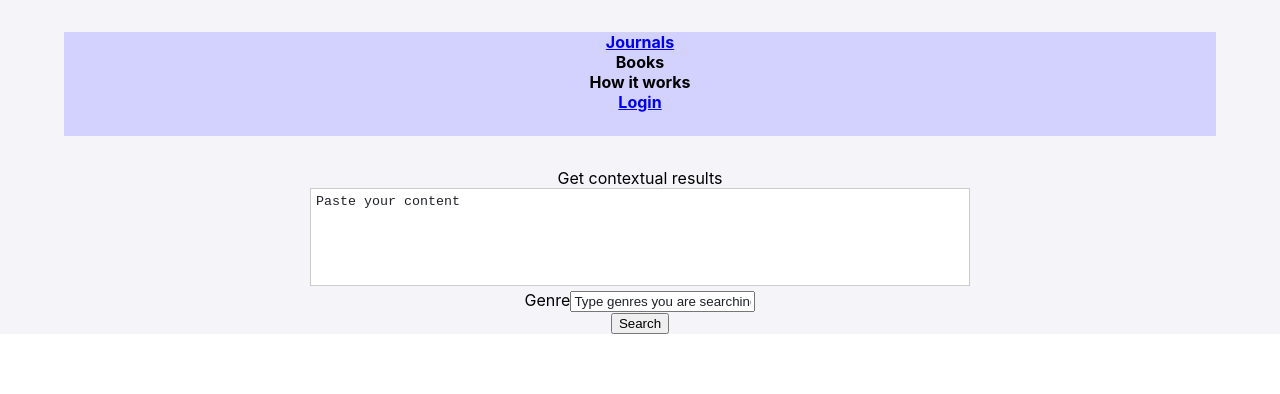
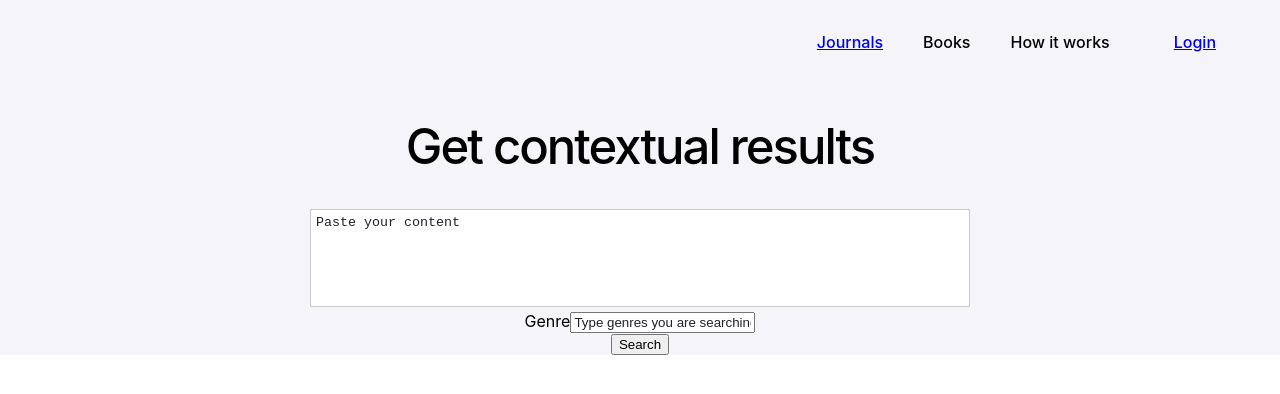
Before and after one commit to donjoshi/v-lib, a React (Create React App) app: page / in a window 1280 px wide. Shown: the top 394 px of the page. Built offline with nearby package versions, Linux system fonts and the light colour scheme.

Commit message:
User Navbar styles Updated

```diff
--- a/src/components/navbar-main/index.jsx
+++ b/src/components/navbar-main/index.jsx
@@ -8,8 +8,8 @@ export default function NavbarMain()
 {
 
     return <div className="navbar-main">
-
-        <div className="container5">
+        <div className="logo"></div>
+        <div className="nav-items">
             <div className="one">
                 <NavLink to ={'/journals'}>
                     Journals
@@ -17,14 +17,14 @@ export default function NavbarMain()
             </div>
 
             <div className="two">
-                Books
+                <span>Books</span>
             </div>
 
             <div className="three">
-                How it works
+                <span>How it works</span>
             </div>
 
-            <div className="four">
+            <div className="login">
                 <NavLink to={'/admin'}>Login</NavLink>
             </div>
         </div>
--- a/src/components/navbar-main/styles.css
+++ b/src/components/navbar-main/styles.css
@@ -1,6 +1,17 @@
 .navbar-main {
-    width: 100vw;
-    height: 103.78px;
-    font-weight: bold;
-    background: #D3D2FF;
+    display: flex;
+    flex-direction: row;
+    justify-content: space-between;
+    padding: 32px 5vw;
 }
+.nav-items{
+    display: flex;
+    flex-direction: row;
+    gap: 40px;
+    text-decoration: none;
+    font-size: 16px;
+    font-weight: 500;
+}
+.login{
+    margin-left: 24px;
+}
--- a/src/pages/user-search/index.jsx
+++ b/src/pages/user-search/index.jsx
@@ -75,12 +75,12 @@ export default function UserSearch() {
     return (
 
         <div className="main-container">
-            <div className="navbar">
+            <div>
                 <NavbarMain />
             </div>
 
             <div className="container4">
-                <div className="text">Get contextual results</div>
+                <h1 className="Hero-header">Get contextual results</h1>
 
                 <div className="search-space">
                     <form onSubmit={handleOnSubmit}>
--- a/src/pages/user-search/styles.css
+++ b/src/pages/user-search/styles.css
@@ -7,3 +7,8 @@
     border: 1px solid #ccc;
     padding: 5px;
   }
+  .Hero-header{
+    font-size: 49px ;
+    font-weight: 500;
+    letter-spacing: -2px;
+  }
```
